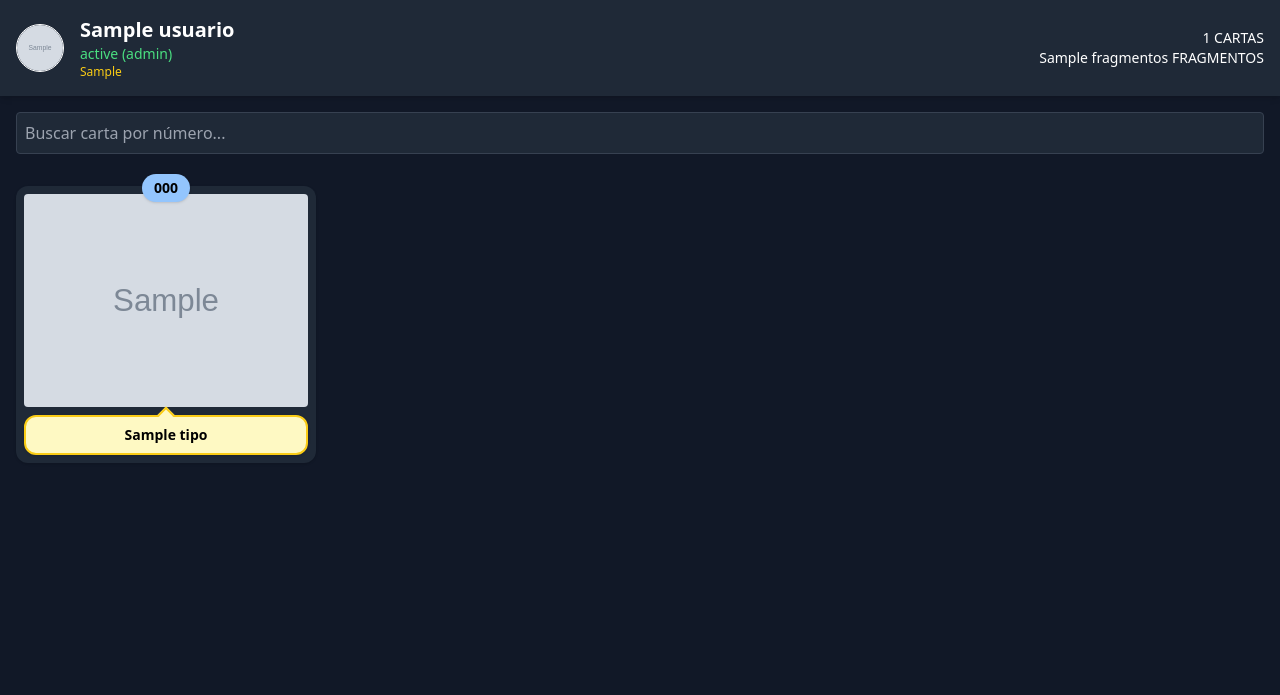
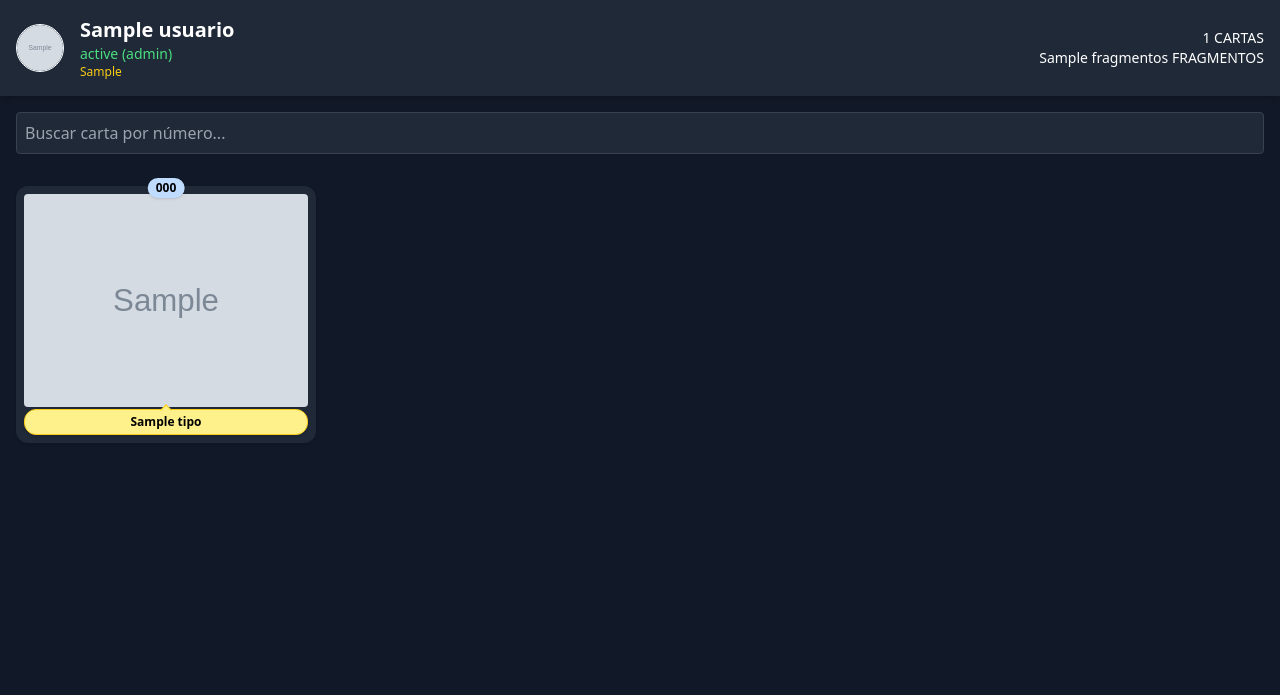
Before and after one commit to kenmikel/pokedex-cartas, a Flask app: template templates/pokedex.html in a window 1280 px wide. Shown: the top 695 px of the page. Run offline with Flask 3, Linux system fonts and the light colour scheme; the template is opened without the code that fills it: most values are stand-ins (such as "Sample title", 1, 10 or a date in 2020); grey boxes marked "Sample" are stand-in pictures; some libraries are stand-ins or nearby versions.

Commit message:
💄 Mejora de globos: tipo más suave y código más pequeño

```diff
--- a/templates/pokedex.html
+++ b/templates/pokedex.html
@@ -38,16 +38,18 @@
     {% if carta.url_imagen %}
     <div class="relative bg-gray-800 rounded-xl p-2 shadow hover:scale-105 transition-transform cursor-pointer"
          onclick="mostrarLeyenda('{{ carta.descripcion | e }}', '')">
-      <!-- Código de la carta en círculo superior -->
-      <div class="absolute -top-3 left-1/2 transform -translate-x-1/2 bg-blue-300 text-black text-sm font-bold px-3 py-1 rounded-full shadow z-10">
+
+      <!-- Código de la carta en círculo superior pequeño -->
+      <div class="absolute -top-2 left-1/2 transform -translate-x-1/2 bg-blue-200 text-black text-xs font-semibold px-2 py-0.5 rounded-full shadow z-10">
         {{ carta.code }}
       </div>
+
       <img src="{{ carta.url_imagen }}" alt="{{ carta.descripcion | e }}" class="w-full h-auto rounded mb-2">
 
-      <!-- Globo con tipo de carta -->
-      <div class="relative bg-yellow-100 text-black text-sm font-semibold px-4 py-2 rounded-xl border-2 border-yellow-400 shadow z-10 text-center">
+      <!-- Globo con tipo de carta (como "colección") -->
+      <div class="relative bg-yellow-200 text-black text-xs font-semibold px-3 py-1 rounded-xl border border-yellow-400 shadow z-10 text-center mt-[-6px]">
         {{ carta.tipo }}
-        <div class="absolute -top-2 left-1/2 transform -translate-x-1/2 w-3 h-3 bg-yellow-100 border-l-2 border-t-2 border-yellow-400 rotate-45 z-0"></div>
+        <div class="absolute -top-1 left-1/2 transform -translate-x-1/2 w-2 h-2 bg-yellow-200 border-l border-t border-yellow-400 rotate-45 z-0"></div>
       </div>
     </div>
     {% endif %}
```
